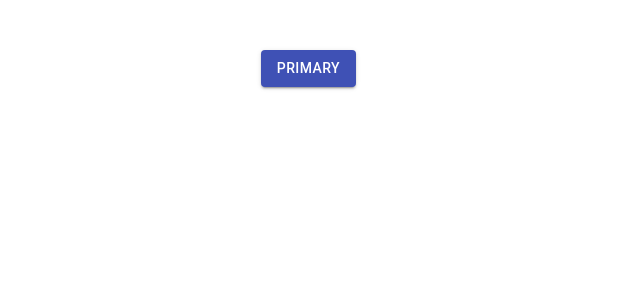
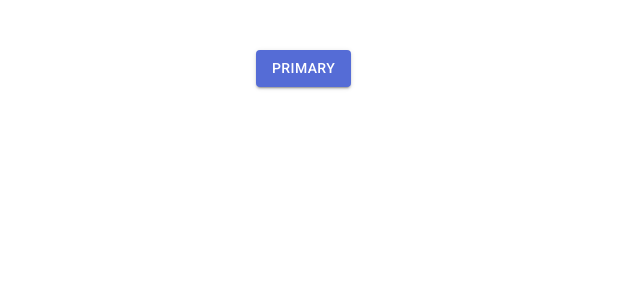
Before and after one commit to ken2pg/BookMark-App, a Next.js app: page / in a window 1280 px wide. Shown: the top 300 px of the page, without its empty margins (0-640 px from the left). Built offline with nearby package versions, Linux system fonts and the light colour scheme.

Commit message:
material ui導入のための設定

```diff
--- /dev/null
+++ b/src/pages/_app.tsx
@@ -0,0 +1,32 @@
+import React from 'react';
+import Head from 'next/head';
+import { AppProps } from 'next/app';
+import { ThemeProvider } from '@material-ui/core/styles';
+import CssBaseline from '@material-ui/core/CssBaseline';
+import theme from './theme';
+
+export default function MyApp(props: AppProps) {
+  const { Component, pageProps } = props;
+
+  React.useEffect(() => {
+    // Remove the server-side injected CSS.
+    const jssStyles = document.querySelector('#jss-server-side');
+    if (jssStyles) {
+      jssStyles.parentElement!.removeChild(jssStyles);
+    }
+  }, []);
+
+  return (
+    <React.Fragment>
+      <Head>
+        <title>My page</title>
+        <meta name="viewport" content="minimum-scale=1, initial-scale=1, width=device-width" />
+      </Head>
+      <ThemeProvider theme={theme}>
+        {/* CssBaseline kickstart an elegant, consistent, and simple baseline to build upon. */}
+        <CssBaseline />
+        <Component {...pageProps} />
+      </ThemeProvider>
+    </React.Fragment>
+  );
+}
--- /dev/null
+++ b/src/pages/_document.tsx
@@ -0,0 +1,68 @@
+import React from 'react';
+import Document, { Html, Head, Main, NextScript } from 'next/document';
+import { ServerStyleSheets } from '@material-ui/core/styles';
+import theme from './theme';
+
+export default class MyDocument extends Document {
+  render() {
+    return (
+      <Html lang="en">
+        <Head>
+          {/* PWA primary color */}
+          <meta name="theme-color" content={theme.palette.primary.main} />
+          <link
+            rel="stylesheet"
+            href="https://fonts.googleapis.com/css?family=Roboto:300,400,500,700&display=swap"
+          />
+        </Head>
+        <body>
+          <Main />
+          <NextScript />
+        </body>
+      </Html>
+    );
+  }
+}
+
+// `getInitialProps` belongs to `_document` (instead of `_app`),
+// it's compatible with server-side generation (SSG).
+MyDocument.getInitialProps = async (ctx) => {
+  // Resolution order
+  //
+  // On the server:
+  // 1. app.getInitialProps
+  // 2. page.getInitialProps
+  // 3. document.getInitialProps
+  // 4. app.render
+  // 5. page.render
+  // 6. document.render
+  //
+  // On the server with error:
+  // 1. document.getInitialProps
+  // 2. app.render
+  // 3. page.render
+  // 4. document.render
+  //
+  // On the client
+  // 1. app.getInitialProps
+  // 2. page.getInitialProps
+  // 3. app.render
+  // 4. page.render
+
+  // Render app and page and get the context of the page with collected side effects.
+  const sheets = new ServerStyleSheets();
+  const originalRenderPage = ctx.renderPage;
+
+  ctx.renderPage = () =>
+    originalRenderPage({
+      enhanceApp: (App) => (props) => sheets.collect(<App {...props} />),
+    });
+
+  const initialProps = await Document.getInitialProps(ctx);
+
+  return {
+    ...initialProps,
+    // Styles fragment is rendered after the app and page rendering finish.
+    styles: [...React.Children.toArray(initialProps.styles), sheets.getStyleElement()],
+  };
+};
--- /dev/null
+++ b/src/pages/theme.tsx
@@ -0,0 +1,22 @@
+import { createMuiTheme } from '@material-ui/core/styles';
+import { red } from '@material-ui/core/colors';
+
+// Create a theme instance.
+const theme = createMuiTheme({
+  palette: {
+    primary: {
+      main: '#556cd6',
+    },
+    secondary: {
+      main: '#19857b',
+    },
+    error: {
+      main: red.A400,
+    },
+    background: {
+      default: '#fff',
+    },
+  },
+});
+
+export default theme;
```
